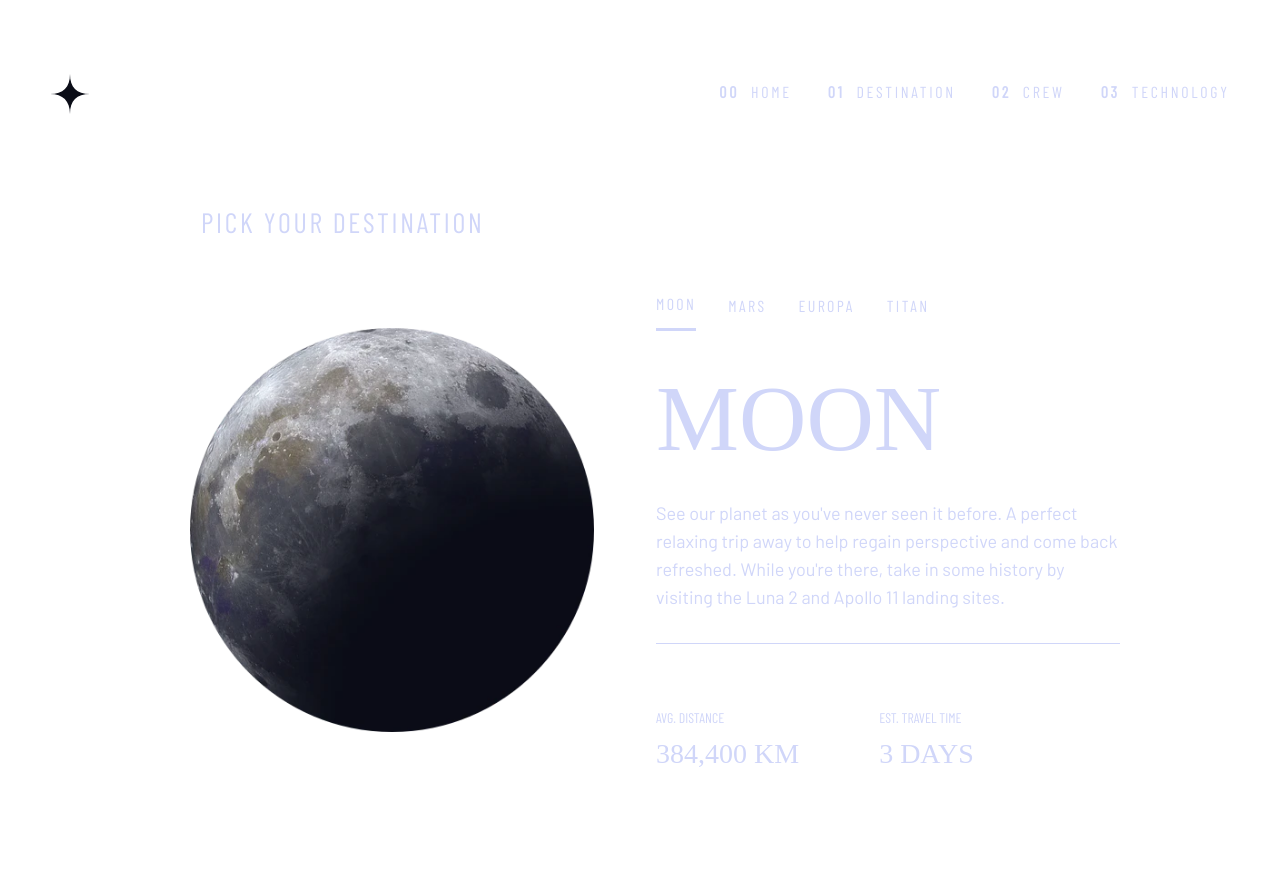
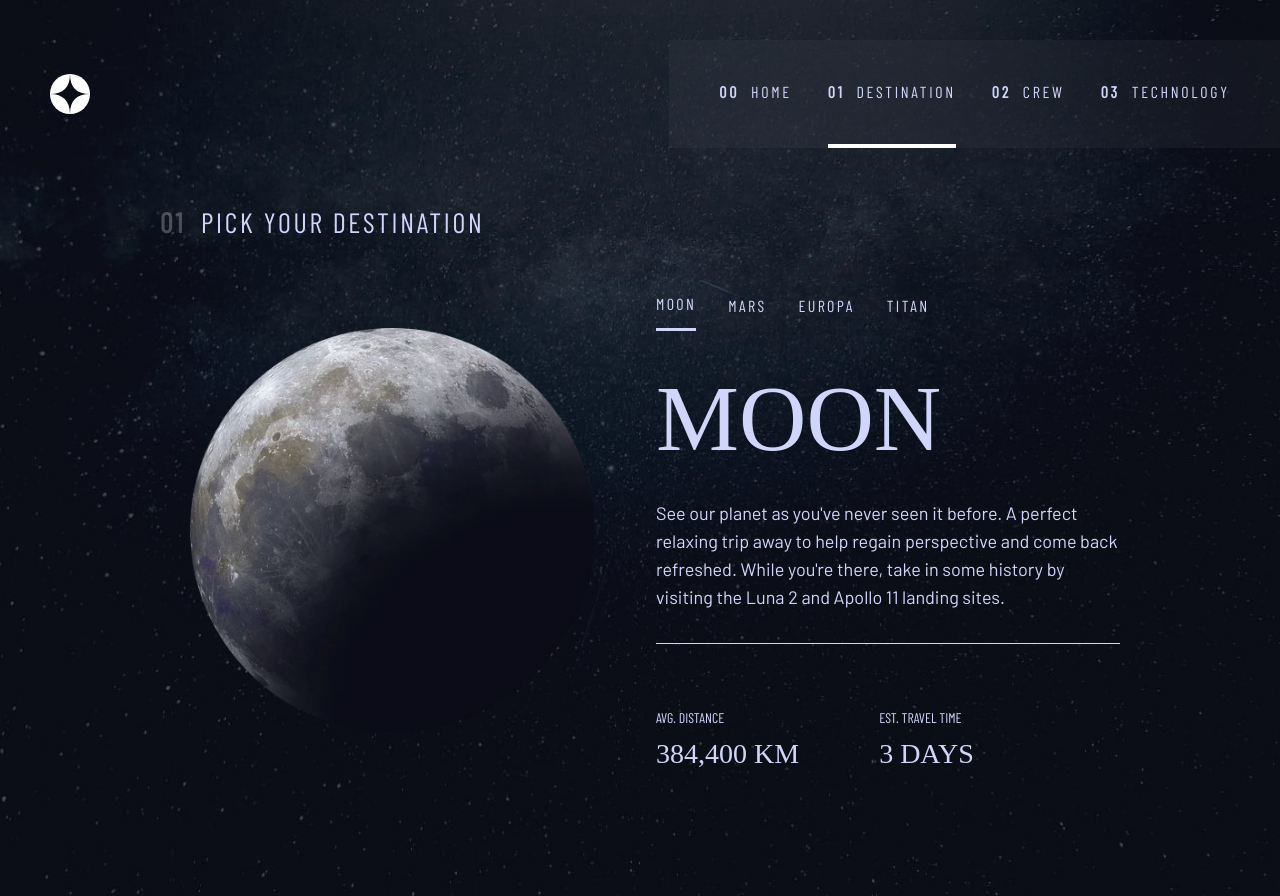
Before and after one commit to jjalbuenacabuyao/space-tourism, a React (Vite) app: page /destination in a window 1280 px wide. Before the commit the page ends 800 px from the top, so only its background shows below. Built offline with nearby package versions, Linux system fonts and the light colour scheme; a web font is replaced by a local one.

Commit message:
simplified

```diff
--- a/src/components/HeroDestination.jsx
+++ b/src/components/HeroDestination.jsx
@@ -9,10 +9,9 @@ const HeroDestination = () => {
   const num = data.destinations[0].num;
   return (
     <HeroContainer
-      pb="pb-[3.75rem] lg:pb-32"
-      bg="bg-dest-mobile md:bg-dest-tablet lg:bg-dest-desktop"
+      className="pb-[3.75rem] lg:pb-32 bg-dest-mobile md:bg-dest-tablet lg:bg-dest-desktop"
     >
-      <NumberedHeading num={num} text={heading} />
+      <NumberedHeading num={num} text={heading} className="md:pl-10 lg:px-hero" />
       <TabMenu />
     </HeroContainer>
   );
```
